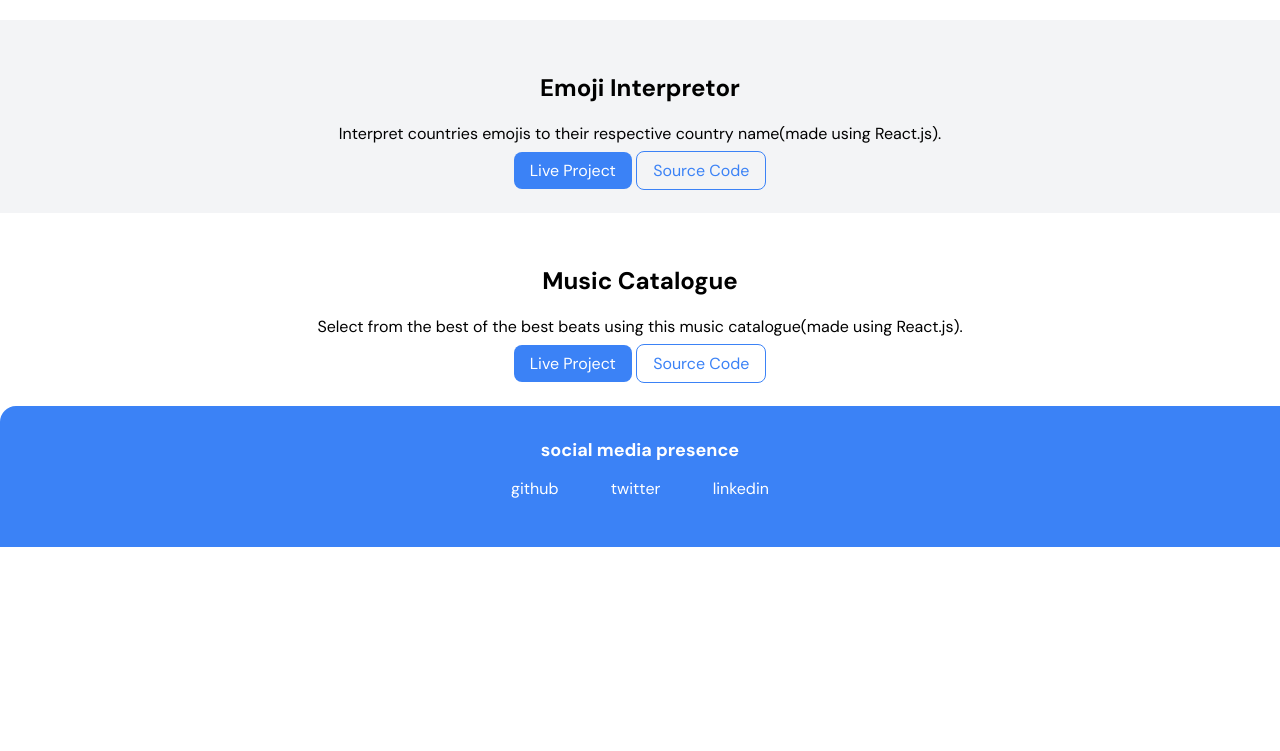
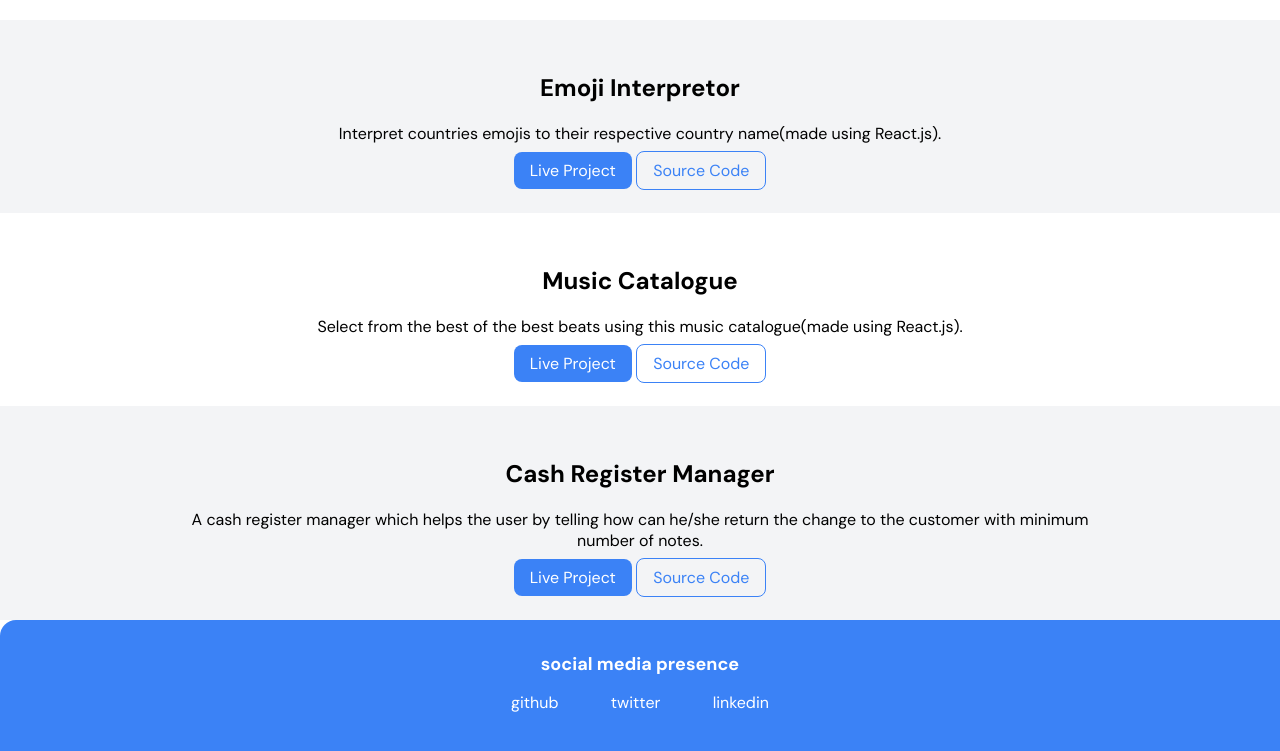
Before and after one commit to computeronaldo/neogcamp-session-3, a plain HTML site: page projects.html in a window 1280 px wide. Shown: the part 1023-1774 px from the top of the page. Before the commit the page ends 1570 px from the top, so only its background shows below. Drawn offline with Linux system fonts and the light colour scheme.

Commit message:
added cash register manager project inside projects page.

```diff
--- a/projects.html
+++ b/projects.html
@@ -79,6 +79,15 @@
             <a class="link link-secondary" href="https://github.com/computeronaldo/music-catalogue-react">Source Code</a>
         </div>
     </section>
+
+    <section class="section ow">
+        <div class="container container-center">
+            <h1>Cash Register Manager</h1>
+            <p>A cash register manager which helps the user by telling how can he/she return the change to the customer with minimum number of notes.</p>
+            <a class="link link-primary" href="https://prismatic-travesseiro-46fa2e.netlify.app/">Live Project</a>
+            <a class="link link-secondary" href="https://github.com/computeronaldo/cash-register-manager-app">Source Code</a>
+        </div>
+    </section>
     <footer class="footer container">
         <div class="footer-header">
             social media presence
```
